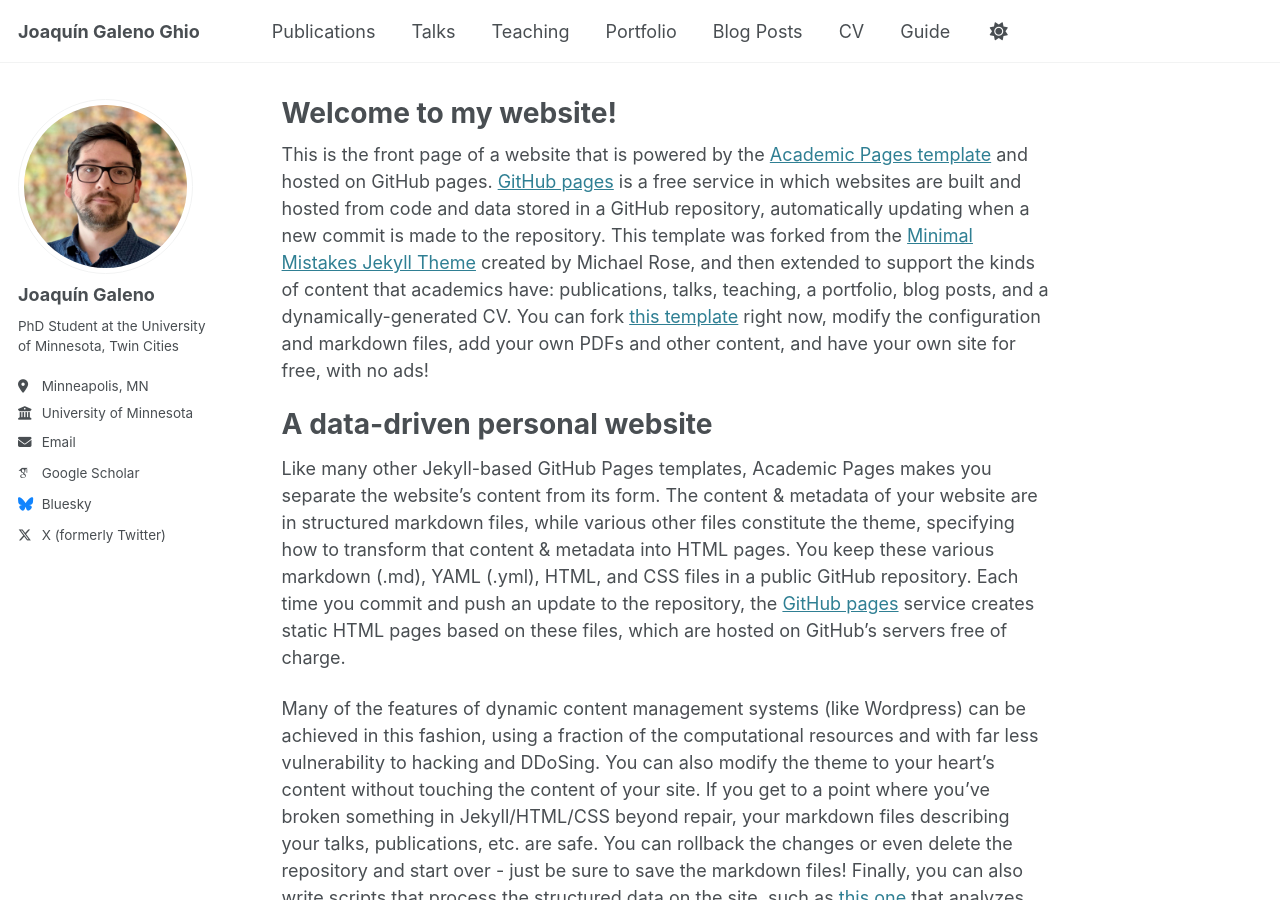
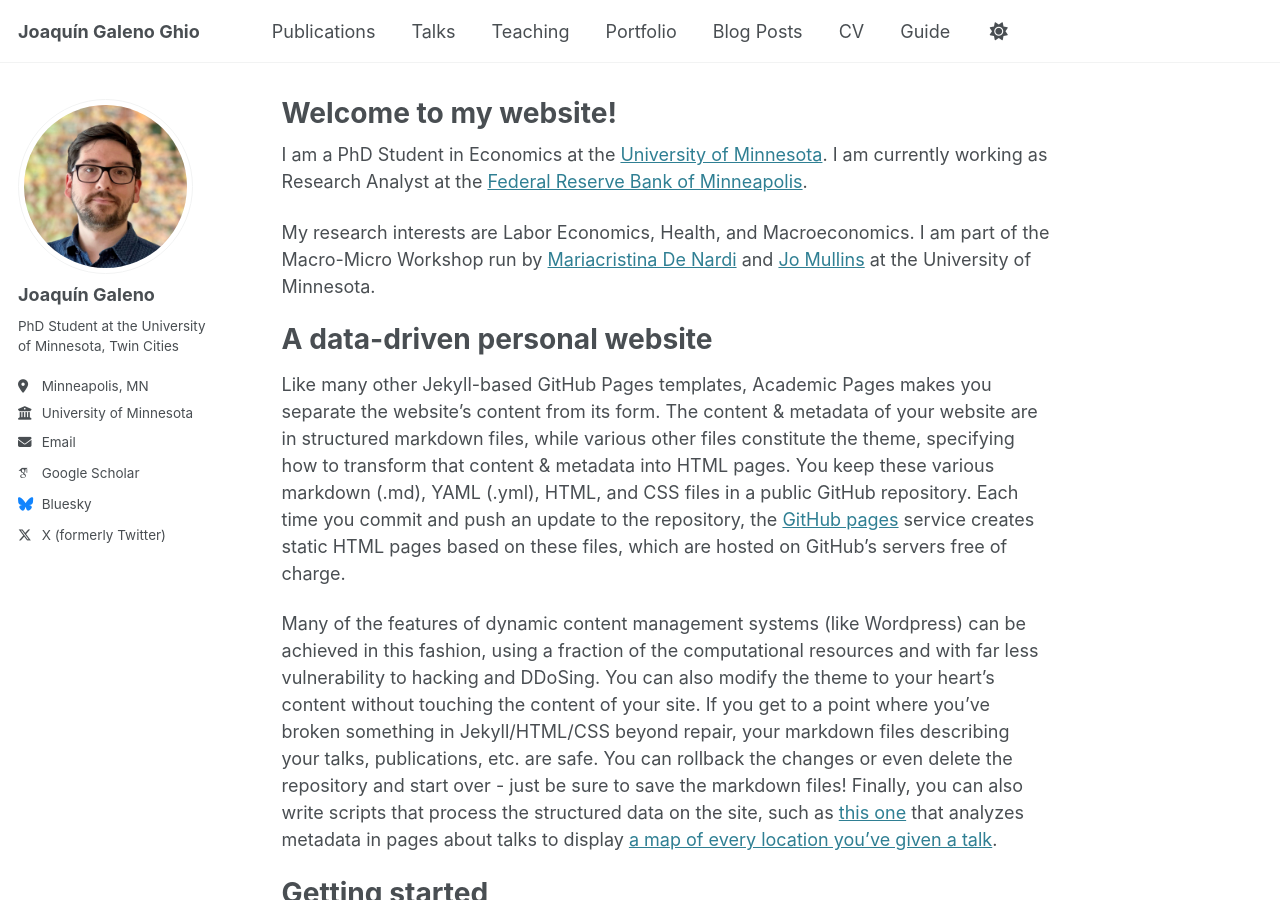
Before and after one commit to galen015/galen015.github.io, a Jekyll site: the page built from _pages/about.md, in a window 1280 px wide and 900 px high. Built offline with Jekyll 4.4.1, drawn with Linux system fonts in a browser that asks for light colours; some web fonts are replaced.

Commit message:
Update about.md
Updated bio

```diff
--- a/_pages/about.md
+++ b/_pages/about.md
@@ -8,7 +8,11 @@ redirect_from:
   - /about.html
 ---
 
-This is the front page of a website that is powered by the [Academic Pages template](https://github.com/academicpages/academicpages.github.io) and hosted on GitHub pages. [GitHub pages](https://pages.github.com) is a free service in which websites are built and hosted from code and data stored in a GitHub repository, automatically updating when a new commit is made to the repository. This template was forked from the [Minimal Mistakes Jekyll Theme](https://mmistakes.github.io/minimal-mistakes/) created by Michael Rose, and then extended to support the kinds of content that academics have: publications, talks, teaching, a portfolio, blog posts, and a dynamically-generated CV. You can fork [this template](https://github.com/academicpages/academicpages.github.io) right now, modify the configuration and markdown files, add your own PDFs and other content, and have your own site for free, with no ads!
+I am a PhD Student in Economics at the [University of Minnesota](https://cla.umn.edu/economics). I am currently working as Research Analyst at the [Federal Reserve Bank of Minneapolis](https://www.minneapolisfed.org/economic-research/economists).
+
+My research interests are Labor Economics, Health, and Macroeconomics. I am part of the Macro-Micro Workshop run by [Mariacristina De Nardi](http://users.nber.org/~denardim/) and [Jo Mullins](https://www.josephlyonmullins.com/) at the University of Minnesota.
+
+
 
 A data-driven personal website
 ======
```
